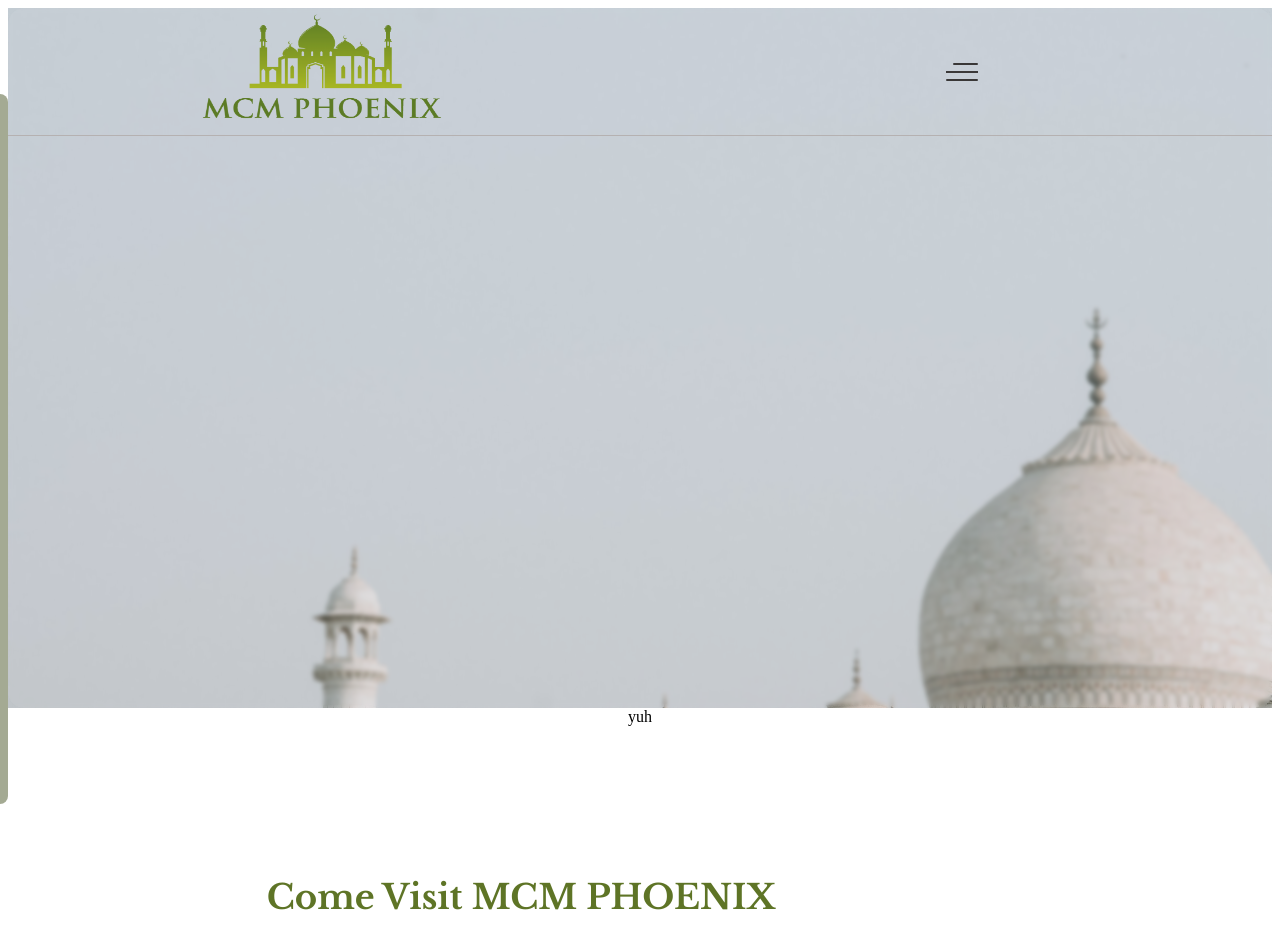
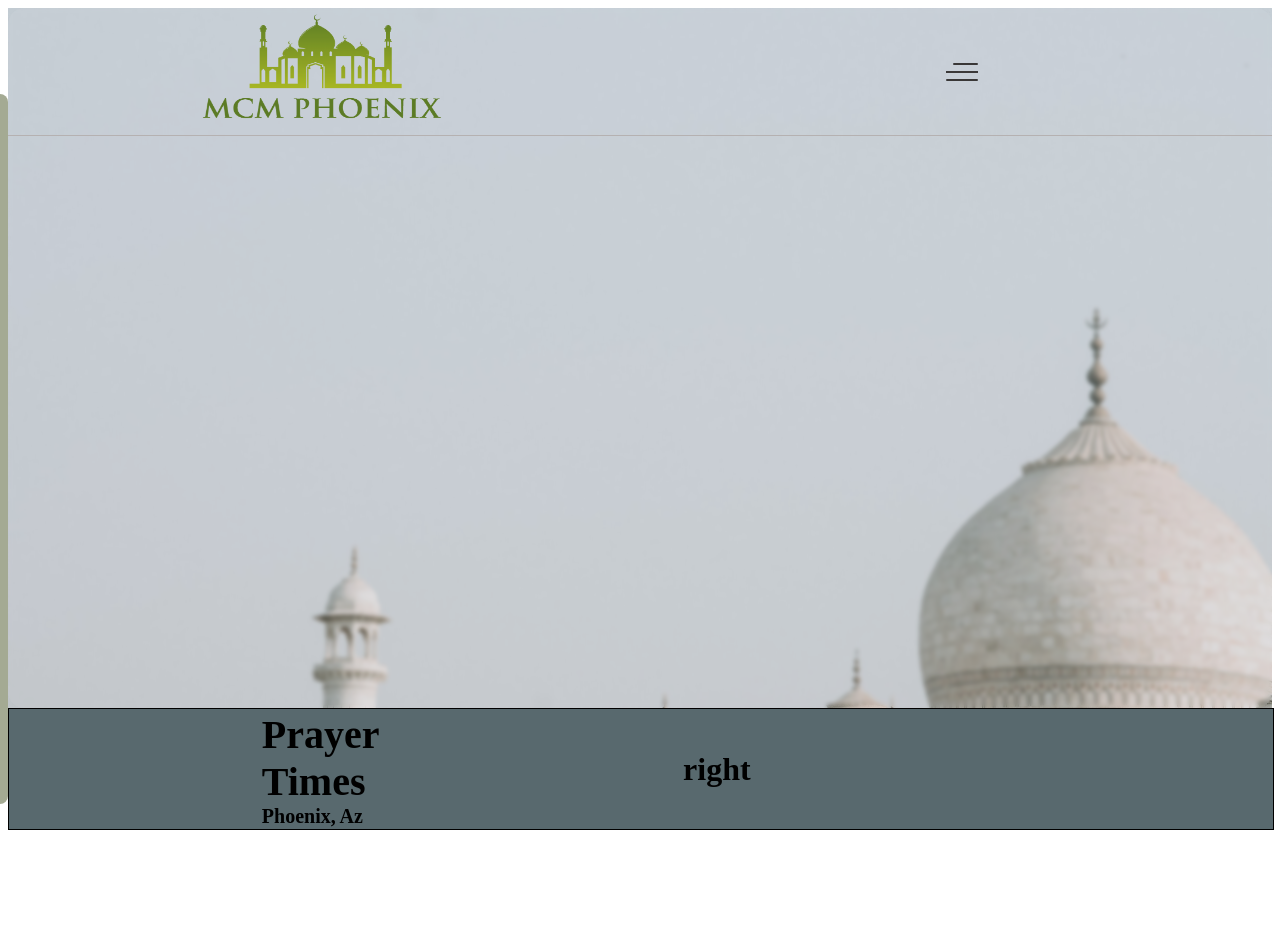
Before and after one commit to yacqu/mcmfigma, a React (Create React App) app: page /about in a window 1280 px wide. Shown: the top 943 px of the page. Built offline with nearby package versions, Linux system fonts and the light colour scheme; no server answers.

Commit message:
card colors

```diff
--- a/src/components/prayertimes/PrayerBanner.jsx
+++ b/src/components/prayertimes/PrayerBanner.jsx
@@ -1,12 +1,44 @@
-import React from 'react'
+import React, { useState, useEffect } from 'react';
+import axios from 'axios';
 import styled from "styled-components";
 
 import './PrayerBanner.scss'
 
 function PrayerBanner() {
+
+    const [apiData, setApiData] = useState(null);
+    const desiredPrayers = ["Fajr", "Sunrise", "Dhuhr", "Asr", "Maghrib", "Isha"];
+    const desiredDate = ['readable']
+
+    useEffect(() => {
+        async function fetchData() {
+            const response = await axios.get('http://api.aladhan.com/v1/timingsByCity?city=Dubai&country=United Arab Emirates&method=8');
+            {/* console.log(response); */}
+            console.log(response);
+            setApiData(response);
+        }
+        fetchData();
+    }, []);
+
+    const fajr = apiData?.data?.timings?.Fajr;
+
+
   return (
     <PrayerBannerWrapper>
-        yuh
+        <div className='prayer-banner-container'>
+            <div className='prayer-banner-content'>
+                <div className='prayer-banner-left-container'>
+                    <h1>Prayer Times</h1>
+                    <h2>Phoenix, Az</h2>
+
+                </div>
+
+                <div className='prayer-banner-right-container'>
+                    <h1>right</h1>
+                </div>
+            </div>
+        </div>
+
     </PrayerBannerWrapper>
   )
 }
@@ -15,6 +47,9 @@ export default PrayerBanner
 
 const PrayerBannerWrapper = styled.div`
 width: 100%;
+height: 120px;
 display: flex;
 justify-content: center;
+border: 1px solid black;
+background-color: #58696e;
 `;
--- a/src/components/prayertimes/PrayerBanner.scss
+++ b/src/components/prayertimes/PrayerBanner.scss
@@ -0,0 +1,48 @@
+
+
+.prayer-banner-container {
+    display: flex;
+    flex-direction: row;
+    justify-content: center;
+    align-items: center ;
+    width: 60%;
+}
+
+.prayer-banner-content {
+    width: 100%;
+    height: 100%;
+    display: flex;
+    flex-direction: row;
+    justify-content: space-between;
+    align-items: center;
+}
+
+.prayer-banner-left-container {
+    width: 100%;
+    height: 100%;
+    display: flex;
+    flex-direction: column;
+    justify-content: center;
+    flex: 0.2;
+    h1 {
+        padding-top: 0px;
+        padding-bottom: 0px;
+        margin: 0px;
+        font-size: 40px;
+    }
+    h2 {
+        padding-top: 0px;
+        padding-bottom: 0px;
+        margin: 0px;
+        font-size: 20px;
+    }
+}
+
+.prayer-banner-right-container {
+    width: 100%;
+    display: flex;
+    flex-direction: row;
+    justify-content: center;
+    flex: 0.8;
+
+}
```
